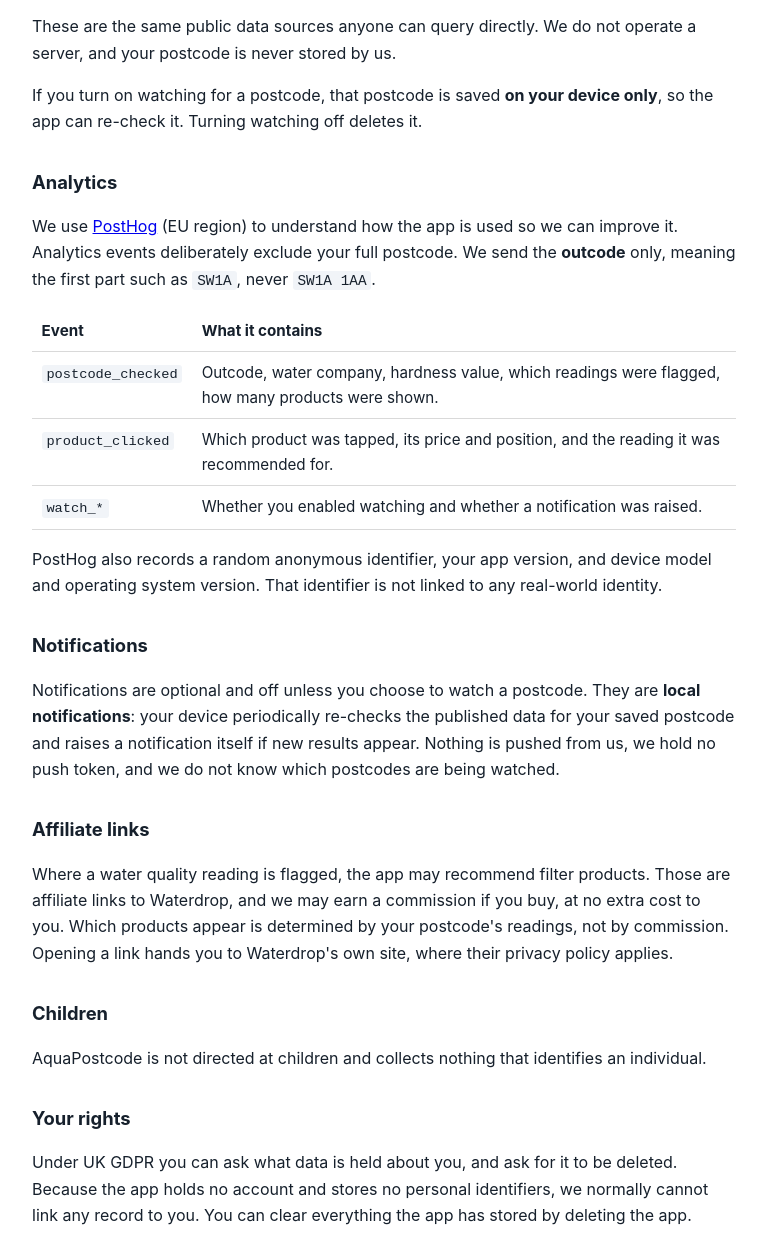
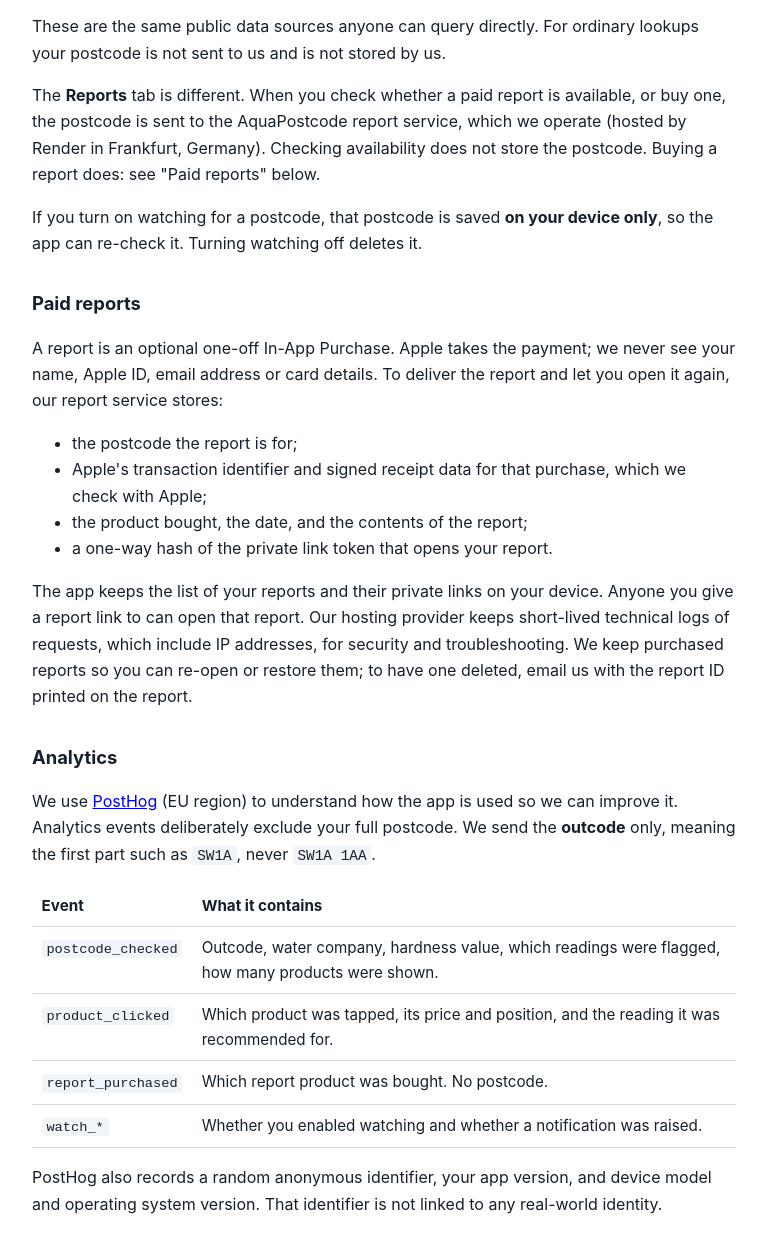
Before and after one commit to pgm-norbert/aquapostcode-site, a plain HTML site: page privacy.html in a window 1280 px wide. Shown: the part 732-1978 px from the top of the page, without its empty margins (256-1023 px from the left). Drawn offline with Linux system fonts and the light colour scheme.

Commit message:
Privacy policy: describe the report service and paid reports; AquaTru links
Co-Authored-By: Claude Fable 5.2 <noreply@anthropic.com>

```diff
--- a/privacy.html
+++ b/privacy.html
@@ -21,7 +21,7 @@ code{background:#f1f4f8;padding:.1rem .3rem;border-radius:3px;font-size:.9em}
 </head>
 <body>
 <h1>AquaPostcode — Privacy Policy</h1>
-<p class="updated">Last updated 5 September 2026</p>
+<p class="updated">Last updated 15 November 2026</p>
 
 <p>AquaPostcode shows publicly published water quality data for a UK postcode. There is no account,
 no sign-up and no email address. This policy describes exactly what leaves your device.</p>
@@ -31,7 +31,7 @@ no sign-up and no email address. This policy describes exactly what leaves your
 <li>No name, email address, phone number or account of any kind.</li>
 <li>No GPS or device location. The app never requests location permission.</li>
 <li>No advertising identifier (IDFA), and no third-party ad or tracking SDKs.</li>
-<li>We never receive your full postcode. See below.</li>
+<li>No payment card details. Purchases are handled entirely by Apple.</li>
 </ul>
 
 <h2>Your postcode</h2>
@@ -41,10 +41,29 @@ no sign-up and no email address. This policy describes exactly what leaves your
 <tr><td><a href="https://postcodes.io">postcodes.io</a></td><td>Converts the postcode to a location and administrative area.</td></tr>
 <tr><td>Environment Agency &amp; water company open data</td><td>Returns the published sampling results for that area.</td></tr>
 </table>
-<p>These are the same public data sources anyone can query directly. We do not operate a server, and
-your postcode is never stored by us.</p>
+<p>These are the same public data sources anyone can query directly. For ordinary lookups your postcode
+is not sent to us and is not stored by us.</p>
+<p>The <strong>Reports</strong> tab is different. When you check whether a paid report is available, or buy
+one, the postcode is sent to the AquaPostcode report service, which we operate (hosted by Render in
+Frankfurt, Germany). Checking availability does not store the postcode. Buying a report does: see
+"Paid reports" below.</p>
 <p>If you turn on watching for a postcode, that postcode is saved <strong>on your device only</strong>,
 so the app can re-check it. Turning watching off deletes it.</p>
+
+<h2>Paid reports</h2>
+<p>A report is an optional one-off In-App Purchase. Apple takes the payment; we never see your name,
+Apple ID, email address or card details. To deliver the report and let you open it again, our report
+service stores:</p>
+<ul>
+<li>the postcode the report is for;</li>
+<li>Apple's transaction identifier and signed receipt data for that purchase, which we check with Apple;</li>
+<li>the product bought, the date, and the contents of the report;</li>
+<li>a one-way hash of the private link token that opens your report.</li>
+</ul>
+<p>The app keeps the list of your reports and their private links on your device. Anyone you give a report
+link to can open that report. Our hosting provider keeps short-lived technical logs of requests, which
+include IP addresses, for security and troubleshooting. We keep purchased reports so you can re-open or
+restore them; to have one deleted, email us with the report ID printed on the report.</p>
 
 <h2>Analytics</h2>
 <p>We use <a href="https://posthog.com">PostHog</a> (EU region) to understand how the app is used so we
@@ -54,6 +73,7 @@ can improve it. Analytics events deliberately exclude your full postcode. We sen
 <tr><th>Event</th><th>What it contains</th></tr>
 <tr><td><code>postcode_checked</code></td><td>Outcode, water company, hardness value, which readings were flagged, how many products were shown.</td></tr>
 <tr><td><code>product_clicked</code></td><td>Which product was tapped, its price and position, and the reading it was recommended for.</td></tr>
+<tr><td><code>report_purchased</code></td><td>Which report product was bought. No postcode.</td></tr>
 <tr><td><code>watch_*</code></td><td>Whether you enabled watching and whether a notification was raised.</td></tr>
 </table>
 <p>PostHog also records a random anonymous identifier, your app version, and device model and operating
@@ -66,18 +86,18 @@ postcode and raises a notification itself if new results appear. Nothing is push
 push token, and we do not know which postcodes are being watched.</p>
 
 <h2>Affiliate links</h2>
-<p>Where a water quality reading is flagged, the app may recommend filter products. Those are affiliate
-links to Waterdrop, and we may earn a commission if you buy, at no extra cost to you. Which products
-appear is determined by your postcode's readings, not by commission. Opening a link hands you to
-Waterdrop's own site, where their privacy policy applies.</p>
+<p>Where a water quality reading is flagged, the app may recommend filter products. Those are links
+to AquaTru. Where a link is an affiliate link the app says so, and we may earn a commission if you buy, at
+no extra cost to you. Which products appear is determined by your postcode's readings, not by commission.
+Opening a link hands you to AquaTru's own site, where their privacy policy applies.</p>
 
 <h2>Children</h2>
 <p>AquaPostcode is not directed at children and collects nothing that identifies an individual.</p>
 
 <h2>Your rights</h2>
-<p>Under UK GDPR you can ask what data is held about you, and ask for it to be deleted. Because the app
-holds no account and stores no personal identifiers, we normally cannot link any record to you.
-You can clear everything the app has stored by deleting the app.</p>
+<p>Under UK GDPR you can ask what data is held about you, and ask for it to be deleted. The app
+holds no account, so the only record we can link to you is a purchased report, which we can find from
+its report ID. You can clear everything the app has stored on your device by deleting the app.</p>
 
 <h2>Contact</h2>
 <p>Questions about this policy: <a href="mailto:norbert.adam85@gmail.com">norbert.adam85@gmail.com</a></p>
```
